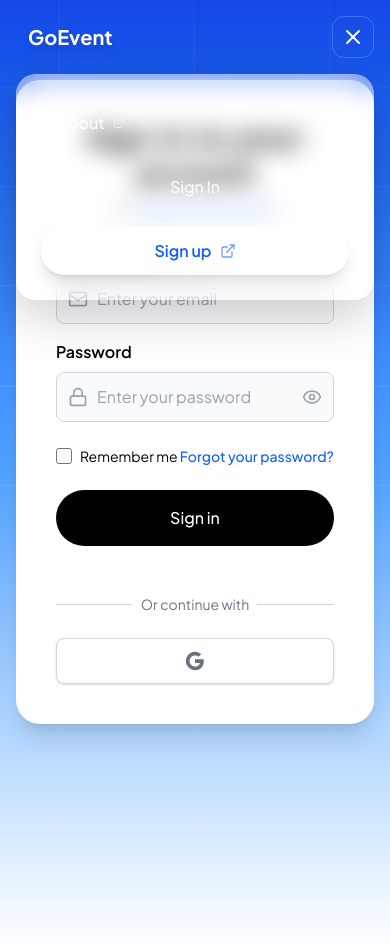
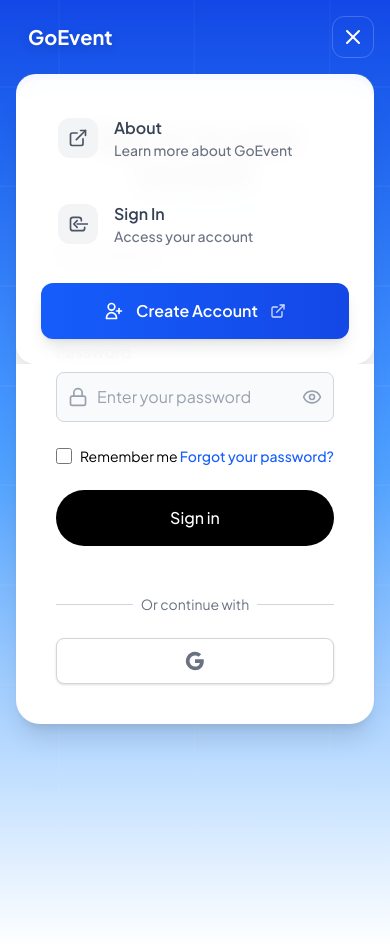
Before and after one commit to PromSereyreaksa/GoEvent, a React (Vite) app: page /sign-in in a window 390 px wide. Both pictures are taken after a click on the button 353 px from the left and 37 px from the top of the page. Built offline with nearby package versions, Linux system fonts and the light colour scheme; no server answers.

Commit message:
refactor(Header): enhance component structure and improve scroll handling logic

```diff
--- a/src/components/Header.jsx
+++ b/src/components/Header.jsx
@@ -1,215 +1,351 @@
-"use client"
+"use client";
 
-import { useState, useEffect } from "react"
-import { Menu, X, ExternalLink } from "lucide-react"
-import { useNavigate } from "react-router-dom"
-import { useSelector, useDispatch } from "react-redux"
-import { logout } from "../redux/slices/authSlice"
+import React, { useState, useEffect, useCallback } from "react";
+import { Menu, X, ExternalLink } from "lucide-react";
+import { useNavigate } from "react-router-dom";
+import { useSelector, useDispatch } from "react-redux";
+import { logout } from "../redux/slices/authSlice";
 
 export default function Header() {
-  const navigate = useNavigate()
-  const [isMenuOpen, setIsMenuOpen] = useState(false)
-  const [isVisible, setIsVisible] = useState(true)
-  const [lastScrollY, setLastScrollY] = useState(0)
-  const [isDarkBg, setIsDarkBg] = useState(true)
+  const navigate = useNavigate();
+  const dispatch = useDispatch();
+  const { isAuthenticated } = useSelector((state) => state.auth);
 
-  const dispatch = useDispatch()
-  const { isAuthenticated } = useSelector((state) => state.auth)
+  // State management
+  const [isMenuOpen, setIsMenuOpen] = useState(false);
+  const [isVisible, setIsVisible] = useState(true);
+  const [lastScrollY, setLastScrollY] = useState(0);
+  const [isDarkBg, setIsDarkBg] = useState(true);
 
-  useEffect(() => {
-    const controlNavbar = () => {
-      const currentScrollY = window.scrollY
+  // Constants
+  const SCROLL_THRESHOLD = {
+    BACKGROUND_CHANGE: 600,
+    HIDE_THRESHOLD: 100,
+  };
 
-      // Determine if we're over a dark or light background
-      if (currentScrollY < 600) {
-        setIsDarkBg(true)
+  // Event handlers
+  const handleLogout = useCallback(() => {
+    dispatch(logout());
+    setIsMenuOpen(false);
+    navigate("/");
+  }, [dispatch, navigate]);
+
+  const handleMenuToggle = useCallback(() => {
+    setIsMenuOpen((prev) => !prev);
+  }, []);
+
+  const closeMenu = useCallback(() => {
+    setIsMenuOpen(false);
+  }, []);
+
+  // Scroll control logic
+  const controlNavbar = useCallback(() => {
+    const currentScrollY = window.scrollY;
+
+    // Determine background based on scroll position
+    setIsDarkBg(currentScrollY < SCROLL_THRESHOLD.BACKGROUND_CHANGE);
+
+    // Show/hide navbar logic
+    if (currentScrollY < SCROLL_THRESHOLD.HIDE_THRESHOLD) {
+      setIsVisible(true);
+    } else if (currentScrollY < lastScrollY) {
+      setIsVisible(true);
     } else {
-        setIsDarkBg(false)
+      setIsVisible(false);
+      setIsMenuOpen(false);
     }
 
-      // Show navbar when at top of page or scrolling up
-      if (currentScrollY < 100) {
-        setIsVisible(true)
-      } else if (currentScrollY < lastScrollY) {
-        setIsVisible(true)
-      } else {
-        setIsVisible(false)
-        setIsMenuOpen(false)
-      }
+    setLastScrollY(currentScrollY);
+  }, [lastScrollY]);
 
-      setLastScrollY(currentScrollY)
-    }
+  // Effects
+  useEffect(() => {
+    window.addEventListener("scroll", controlNavbar);
+    return () => window.removeEventListener("scroll", controlNavbar);
+  }, [controlNavbar]);
 
-    window.addEventListener("scroll", controlNavbar)
-    return () => window.removeEventListener("scroll", controlNavbar)
-  }, [lastScrollY])
+  // Style configurations
+  const headerStyles = {
+    base: `fixed top-0 left-0 right-0 z-50 py-4 px-4 sm:px-8 font-['Plus_Jakarta_Sans'] transition-all duration-500`,
+    visibility: isVisible ? "translate-y-0" : "-translate-y-full",
+    background: isDarkBg
+      ? "bg-transparent"
+      : "bg-white/95 backdrop-blur-md shadow-sm",
+  };
 
-  const handleLogout = () => {
-    dispatch(logout())
-    setIsMenuOpen(false)
-    navigate("/")
-  }
+  const logoStyles = `text-xl font-bold transition-all duration-300 ${
+    isDarkBg ? "text-white drop-shadow-lg" : "text-gray-800"
+  } group-hover:scale-105`;
 
-  return (
-    <header
-      className={`fixed top-0 left-0 right-0 z-50 py-4 px-4 sm:px-8 font-['Plus_Jakarta_Sans'] transition-all duration-500 ${
-        isVisible ? "translate-y-0" : "-translate-y-full"
-      } ${isDarkBg ? "bg-transparent" : "bg-white/95 backdrop-blur-md shadow-sm"}`}
+  const getDashboardButtonStyles = (isMobile = false) => {
+    const baseStyles = `rounded-full font-semibold transition-all duration-300 inline-flex items-center gap-2 group shadow-lg hover:shadow-xl transform hover:scale-105`;
+    const sizeStyles = isMobile ? "px-4 py-2 text-sm shadow-md" : "px-6 py-3";
+    const colorStyles = isDarkBg
+      ? "bg-white/10 text-white hover:bg-white/20 border border-white/20"
+      : "bg-blue-600 text-white hover:bg-blue-700";
+
+    return `${baseStyles} ${sizeStyles} ${colorStyles}`;
+  };
+
+  const getTextButtonStyles = () =>
+    `px-4 py-2 rounded-full font-medium transition-all duration-300 ${
+      isDarkBg
+        ? "text-white/90 hover:text-white hover:bg-white/10"
+        : "text-gray-700 hover:text-gray-900 hover:bg-gray-100"
+    }`;
+
+  const getSignUpButtonStyles = () =>
+    "bg-white text-blue-600 px-6 py-3 rounded-full font-semibold hover:bg-gray-50 hover:scale-105 transition-all duration-300 shadow-lg hover:shadow-xl flex items-center gap-2 group";
+
+  const getMobileMenuStyles = () => {
+    const containerStyles = `lg:hidden overflow-hidden transition-all duration-300 ease-out ${
+      isMenuOpen ? "max-h-96 opacity-100 mt-4" : "max-h-0 opacity-0 mt-0"
+    }`;
+
+    const contentStyles = `transform transition-all duration-300 ease-out ${
+      isMenuOpen ? "translate-y-0 scale-100" : "-translate-y-4 scale-95"
+    }`;
+
+    const panelStyles = `rounded-2xl p-6 transition-all duration-300 ease-out ${
+      isDarkBg
+        ? "bg-white/95 backdrop-blur-md border border-white/20 shadow-2xl"
+        : "bg-white/98 backdrop-blur-md border border-gray-200 shadow-xl"
+    }`;
+
+    return { containerStyles, contentStyles, panelStyles };
+  };
+
+  const getMobileButtonStyles = () =>
+    `p-2 rounded-xl transition-all duration-300 ${
+      isDarkBg
+        ? "text-white hover:bg-white/20 border border-white/20"
+        : "text-gray-700 hover:bg-gray-100 border border-gray-200"
+    } hover:scale-105`;
+
+  // Component render helpers
+  const renderLogo = () => (
+    <a
+      href={isAuthenticated ? "/homepage" : "/"}
+      className="flex items-center gap-3 group"
     >
-      <div className="max-w-7xl mx-auto">
-        <div className="flex justify-between items-center">
-          {/* Logo */}
-          <a href={isAuthenticated ? "/homepage" : "/"} className="flex items-center gap-3 group">
       <div className="relative">
         <div className="absolute inset-0 bg-blue-400 rounded-full opacity-0 group-hover:opacity-20 transition-opacity duration-300 blur-sm"></div>
       </div>
-            <span
-              className={`text-xl font-bold transition-all duration-300 ${
-                isDarkBg ? "text-white drop-shadow-lg" : "text-gray-800"
-              } group-hover:scale-105`}
-            >
-              GoEvent
-            </span>
+      <span className={logoStyles}>GoEvent</span>
     </a>
+  );
 
-          {/* Desktop Navigation */}
+  const renderDesktopNavigation = () => (
     <div className="hidden lg:flex items-center gap-4">
-            {/* About Link - Always visible */}
+      {isAuthenticated ? (
+        // Authenticated user navigation
+        <>
+          <a href="/homepage" className={getDashboardButtonStyles()}>
+            <span>View Dashboard</span>
+          </a>
           <a
             href="/about"
-              className={`px-4 py-2 rounded-full font-medium transition-all duration-300 inline-flex items-center gap-2 group ${
-                isDarkBg
-                  ? "text-white/90 hover:text-white hover:bg-white/10"
-                  : "text-gray-700 hover:text-gray-900 hover:bg-gray-100"
-              }`}
+            className={`${getTextButtonStyles()} inline-flex items-center gap-2 group`}
           >
             <span>About</span>
             <ExternalLink className="w-3 h-3 opacity-60 group-hover:opacity-100 group-hover:translate-x-0.5 group-hover:-translate-y-0.5 transition-all duration-300" />
           </a>
-
-            {/* Authentication-based navigation */}
-            {isAuthenticated ? (
-              // Show only Logout when authenticated
-              <button
-                onClick={handleLogout}
-                className={`px-4 py-2 rounded-full font-medium transition-all duration-300 ${
-                  isDarkBg
-                    ? "text-white/90 hover:text-white hover:bg-white/10"
-                    : "text-gray-700 hover:text-gray-900 hover:bg-gray-100"
-                }`}
-              >
+          <button onClick={handleLogout} className={getTextButtonStyles()}>
             Logout
           </button>
+        </>
       ) : (
-              // Show Sign In and Sign Up when not authenticated
+        // Unauthenticated user navigation
         <>
           <a
-                  href="/sign-in"
-                  className={`px-4 py-2 rounded-full font-medium transition-all duration-300 ${
-                    isDarkBg
-                      ? "text-white/90 hover:text-white hover:bg-white/10"
-                      : "text-gray-700 hover:text-gray-900 hover:bg-gray-100"
-                  }`}
+            href="/about"
+            className={`${getTextButtonStyles()} inline-flex items-center gap-2 group`}
           >
+            <span>About</span>
+            <ExternalLink className="w-3 h-3 opacity-60 group-hover:opacity-100 group-hover:translate-x-0.5 group-hover:-translate-y-0.5 transition-all duration-300" />
+          </a>
+          <a href="/sign-in" className={getTextButtonStyles()}>
             Sign In
           </a>
-
-                <a
-                  href="/sign-up"
-                  className="bg-white text-blue-600 px-6 py-3 rounded-full font-semibold hover:bg-gray-50 hover:scale-105 transition-all duration-300 shadow-lg hover:shadow-xl flex items-center gap-2 group"
-                >
+          <a href="/sign-up" className={getSignUpButtonStyles()}>
             <span>Sign up</span>
             <ExternalLink className="w-4 h-4 opacity-60 group-hover:opacity-100 group-hover:translate-x-0.5 group-hover:-translate-y-0.5 transition-all duration-300" />
           </a>
         </>
       )}
     </div>
+  );
 
-          {/* Mobile menu button */}
-          <button
-            className={`lg:hidden p-2 rounded-xl transition-all duration-300 ${
-              isDarkBg
-                ? "text-white hover:bg-white/20 border border-white/20"
-                : "text-gray-700 hover:bg-gray-100 border border-gray-200"
-            } hover:scale-105`}
-            onClick={() => setIsMenuOpen(!isMenuOpen)}
-          >
+  const renderMobileControls = () => (
+    <div className="lg:hidden flex items-center gap-3">
+      {isAuthenticated && (
+        <a href="/homepage" className={getDashboardButtonStyles(true)}>
+          Dashboard
+        </a>
+      )}
+      <button className={getMobileButtonStyles()} onClick={handleMenuToggle}>
         {isMenuOpen ? <X className="w-6 h-6" /> : <Menu className="w-6 h-6" />}
       </button>
     </div>
+  );
 
-        {/* Mobile Navigation */}
-        {isMenuOpen && (
-          <div className="lg:hidden mt-4 animate-in slide-in-from-top-2 duration-300">
+  const renderMobileMenuItem = (
+    href,
+    title,
+    description,
+    icon,
+    isButton = false,
+    onClick = null
+  ) => {
+    const baseClasses =
+      "px-4 py-4 rounded-xl font-medium transition-all duration-300 ease-out inline-flex items-center gap-4 group transform hover:translate-x-1 border border-transparent";
+    const colorClasses =
+      title === "Logout"
+        ? "text-gray-700 hover:text-red-600 hover:bg-red-50/80 hover:border-red-100"
+        : "text-gray-700 hover:text-blue-600 hover:bg-blue-50/80 hover:border-blue-100";
+
+    const iconBgClasses =
+      title === "Logout"
+        ? "w-10 h-10 rounded-xl bg-gray-100 group-hover:bg-red-100 flex items-center justify-center transition-colors duration-300"
+        : "w-10 h-10 rounded-xl bg-gray-100 group-hover:bg-blue-100 flex items-center justify-center transition-colors duration-300";
+
+    const iconColorClasses =
+      title === "Logout"
+        ? "w-5 h-5 text-gray-600 group-hover:text-red-600 transition-colors duration-300"
+        : "w-5 h-5 text-gray-600 group-hover:text-blue-600 transition-colors duration-300";
+
+    const descriptionClasses =
+      title === "Logout"
+        ? "text-sm text-gray-500 group-hover:text-red-500"
+        : "text-sm text-gray-500 group-hover:text-blue-500";
+
+    const Component = isButton ? "button" : "a";
+    const props = isButton
+      ? {
+          onClick: () => {
+            onClick();
+            closeMenu();
+          },
+          className: `${baseClasses} ${colorClasses} text-left`,
+        }
+      : {
+          href,
+          onClick: closeMenu,
+          className: `${baseClasses} ${colorClasses}`,
+        };
+
+    return (
+      <Component {...props}>
+        <div className={iconBgClasses}>
+          {React.cloneElement(icon, { className: iconColorClasses })}
+        </div>
+        <div className="flex-1">
+          <div className="font-semibold">{title}</div>
+          <div className={descriptionClasses}>{description}</div>
+        </div>
+      </Component>
+    );
+  };
+
+  const renderMobileMenu = () => {
+    const { containerStyles, contentStyles, panelStyles } =
+      getMobileMenuStyles();
+
+    return (
+      <div className={containerStyles}>
+        <div className={contentStyles}>
           <div
-              className={`rounded-2xl p-6 backdrop-blur-md border transition-all duration-300 ${
-                isDarkBg ? "bg-white/15 border-white/25 shadow-2xl" : "bg-gray-50/95 border-gray-200/60 shadow-xl"
-              }`}
+            className={panelStyles}
             style={{
               borderRadius: "20px",
               boxShadow: isDarkBg
-                  ? "inset 0 4px 6px 0 rgba(255, 255, 255, 0.2), 0 15px 50px 0 rgba(0, 0, 0, 0.2)"
-                  : "inset 0 4px 6px 0 rgba(0, 0, 0, 0.03), 0 15px 50px 0 rgba(0, 0, 0, 0.15)",
+                ? "0 25px 50px -12px rgba(0, 0, 0, 0.25), 0 0 0 1px rgba(255, 255, 255, 0.1)"
+                : "0 25px 50px -12px rgba(0, 0, 0, 0.15), 0 4px 6px -1px rgba(0, 0, 0, 0.1)",
             }}
           >
-              <div className="flex flex-col gap-4">
+            <div className="flex flex-col gap-2">
               {/* About Link */}
-                <a
-                  href="/about"
-                  className={`px-4 py-3 rounded-xl font-medium transition-all duration-300 inline-flex items-center gap-2 group ${
-                    isDarkBg
-                      ? "text-white/90 hover:text-white hover:bg-white/10"
-                      : "text-gray-700 hover:text-gray-900 hover:bg-gray-100"
-                  }`}
-                  onClick={() => setIsMenuOpen(false)}
-                >
-                  <span>About</span>
-                  <ExternalLink className="w-3 h-3 opacity-60 group-hover:opacity-100 group-hover:translate-x-0.5 group-hover:-translate-y-0.5 transition-all duration-300" />
-                </a>
+              {renderMobileMenuItem(
+                "/about",
+                "About",
+                "Learn more about GoEvent",
+                <ExternalLink />
+              )}
 
-                {/* Authentication-based mobile navigation */}
+              {/* Authentication-based navigation */}
               {isAuthenticated ? (
-                  // Show only Logout when authenticated
-                  <button
-                    onClick={handleLogout}
-                    className={`px-4 py-3 rounded-xl font-medium transition-all duration-300 text-left ${
-                      isDarkBg
-                        ? "text-white/90 hover:text-white hover:bg-white/10"
-                        : "text-gray-700 hover:text-gray-900 hover:bg-gray-100"
-                    }`}
-                  >
-                    Logout
-                  </button>
+                renderMobileMenuItem(
+                  null,
+                  "Logout",
+                  "Sign out of your account",
+                  <svg fill="none" stroke="currentColor" viewBox="0 0 24 24">
+                    <path
+                      strokeLinecap="round"
+                      strokeLinejoin="round"
+                      strokeWidth={2}
+                      d="M17 16l4-4m0 0l-4-4m4 4H7m6 4v1a3 3 0 01-3 3H6a3 3 0 01-3-3V7a3 3 0 013-3h4a3 3 0 013 3v1"
+                    />
+                  </svg>,
+                  true,
+                  handleLogout
+                )
               ) : (
-                  // Show Sign In and Sign Up when not authenticated
                 <>
-                    <a
-                      href="/sign-in"
-                      className={`px-4 py-3 rounded-xl font-medium transition-all duration-300 text-center ${
-                        isDarkBg
-                          ? "text-white/90 hover:text-white hover:bg-white/10"
-                          : "text-gray-700 hover:text-gray-900 hover:bg-gray-100"
-                      }`}
-                      onClick={() => setIsMenuOpen(false)}
-                    >
-                      Sign In
-                    </a>
-
+                  {renderMobileMenuItem(
+                    "/sign-in",
+                    "Sign In",
+                    "Access your account",
+                    <svg fill="none" stroke="currentColor" viewBox="0 0 24 24">
+                      <path
+                        strokeLinecap="round"
+                        strokeLinejoin="round"
+                        strokeWidth={2}
+                        d="M11 16l-4-4m0 0l4-4m0 4h14m-5 4v1a3 3 0 01-3 3H6a3 3 0 01-3-3V7a3 3 0 013-3h7a3 3 0 013 3v1"
+                      />
+                    </svg>
+                  )}
                   <a
                     href="/sign-up"
-                      className="bg-white text-blue-600 px-6 py-3 rounded-full font-semibold hover:bg-gray-50 transition-all duration-300 inline-flex items-center justify-center gap-2 text-center shadow-lg w-full group"
-                      onClick={() => setIsMenuOpen(false)}
+                    className="mt-3 bg-gradient-to-r from-blue-600 to-blue-700 text-white px-6 py-4 rounded-xl font-semibold hover:from-blue-700 hover:to-blue-800 transition-all duration-300 ease-out inline-flex items-center justify-center gap-3 shadow-lg hover:shadow-xl transform hover:scale-105"
+                    onClick={closeMenu}
                   >
-                      <span>Sign up</span>
-                      <ExternalLink className="w-4 h-4 opacity-60 group-hover:opacity-100 group-hover:translate-x-0.5 group-hover:-translate-y-0.5 transition-all duration-300" />
+                    <svg
+                      className="w-5 h-5"
+                      fill="none"
+                      stroke="currentColor"
+                      viewBox="0 0 24 24"
+                    >
+                      <path
+                        strokeLinecap="round"
+                        strokeLinejoin="round"
+                        strokeWidth={2}
+                        d="M18 9v3m0 0v3m0-3h3m-3 0h-3m-2-5a4 4 0 11-8 0 4 4 0 018 0zM3 20a6 6 0 0112 0v1H3v-1z"
+                      />
+                    </svg>
+                    <span>Create Account</span>
+                    <ExternalLink className="w-4 h-4 opacity-80" />
                   </a>
                 </>
               )}
             </div>
           </div>
         </div>
-        )}
+      </div>
+    );
+  };
+
+  return (
+    <header
+      className={`${headerStyles.base} ${headerStyles.visibility} ${headerStyles.background}`}
+    >
+      <div className="max-w-7xl mx-auto">
+        <div className="flex justify-between items-center">
+          {renderLogo()}
+          {renderDesktopNavigation()}
+          {renderMobileControls()}
+        </div>
+        {renderMobileMenu()}
       </div>
     </header>
-  )
+  );
 }
```
Lines whose indentation alone changed are shown as unchanged.
